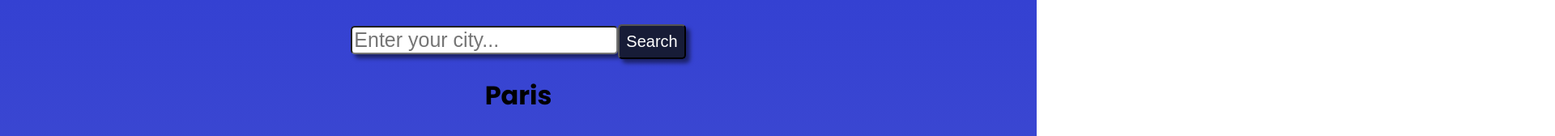
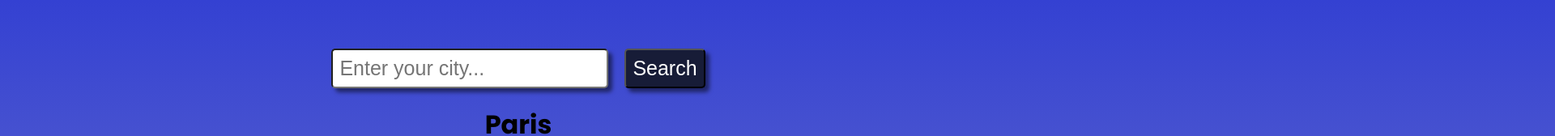
Before and after one commit to AngelikaCz/react_final_project_weather_app, a React (Create React App) app: page / in a window 1280 px wide. Shown: the top 168 px of the page at 81% size, 1920 px wide, since content can reach past the window. Built offline with nearby package versions, Linux system fonts and the light colour scheme.

Commit message:
Added grid for big screens

```diff
--- a/src/Weather.css
+++ b/src/Weather.css
@@ -4,6 +4,7 @@
 body {
   font-family: "Poppins", sans-serif;
   background: linear-gradient(#3441d2, #a3a6c5);
+  height: 1000px;
 }
 
 li {
@@ -16,6 +17,10 @@ ul {
 
 .Weather {
   margin-top: 20px;
+}
+
+form {
+  margin-top: 50px;
 }
 
 .FormInput {
@@ -33,3 +38,35 @@ ul {
   color: white;
   padding: 8px;
 }
+
+@media (min-width: 768px) {
+  .FormInput {
+    padding: 8px;
+    margin-right: 20px;
+  }
+
+  .FormSubmit {
+    font-size: 25px;
+  }
+
+  .container {
+    display: grid;
+    max-width: 600px;
+    margin: auto;
+    grid-template-columns: 1fr 1fr 1fr 1fr 1fr 1fr;
+    grid-template-rows: 1fr 0.2fr 1fr;
+    grid-template-areas:
+      "TodayForecast TodayForecast TodayForecast TodayParameters TodayParameters TodayParameters"
+      "Forecast Forecast Forecast Forecast Forecast Forecast";
+  }
+
+  #TodayForecast {
+    grid-area: TodayForecast;
+  }
+  #TodayParameters {
+    grid-area: TodayParameters;
+  }
+  #Forecast {
+    grid-area: Forecast;
+  }
+}
--- a/src/Weather.js
+++ b/src/Weather.js
@@ -15,6 +15,8 @@ export default function Weather() {
       </form>
       <h1>Paris</h1>
       <h2>Sunday, 27 August, 12:00</h2>
+      <div className="container">
+        <div id="TodayForecast">
           <img
             src="https://ssl.gstatic.com/onebox/weather/64/sunny_s_cloudy.png"
             alt="cloudy icon"
@@ -23,6 +25,8 @@ export default function Weather() {
             <li>21°</li>
             <li>Partly sunny</li>
           </ul>
+        </div>
+        <div id="TodayParameters">
           <ul>
             <li>7mph</li>
             <li>Wind</li>
@@ -35,7 +39,8 @@ export default function Weather() {
             <li>20:57</li>
             <li>Sunset</li>
           </ul>
-      <h3>Forecast for next days</h3>
+        </div>
+        <h3 id="Forecast">Forecast for next days</h3>
         <ul>
           <li>Monday</li>
           <li>
@@ -103,5 +108,6 @@ export default function Weather() {
           <li>12°</li>
         </ul>
       </div>
+    </div>
   );
 }
```
Lines whose indentation alone changed are shown as unchanged.
